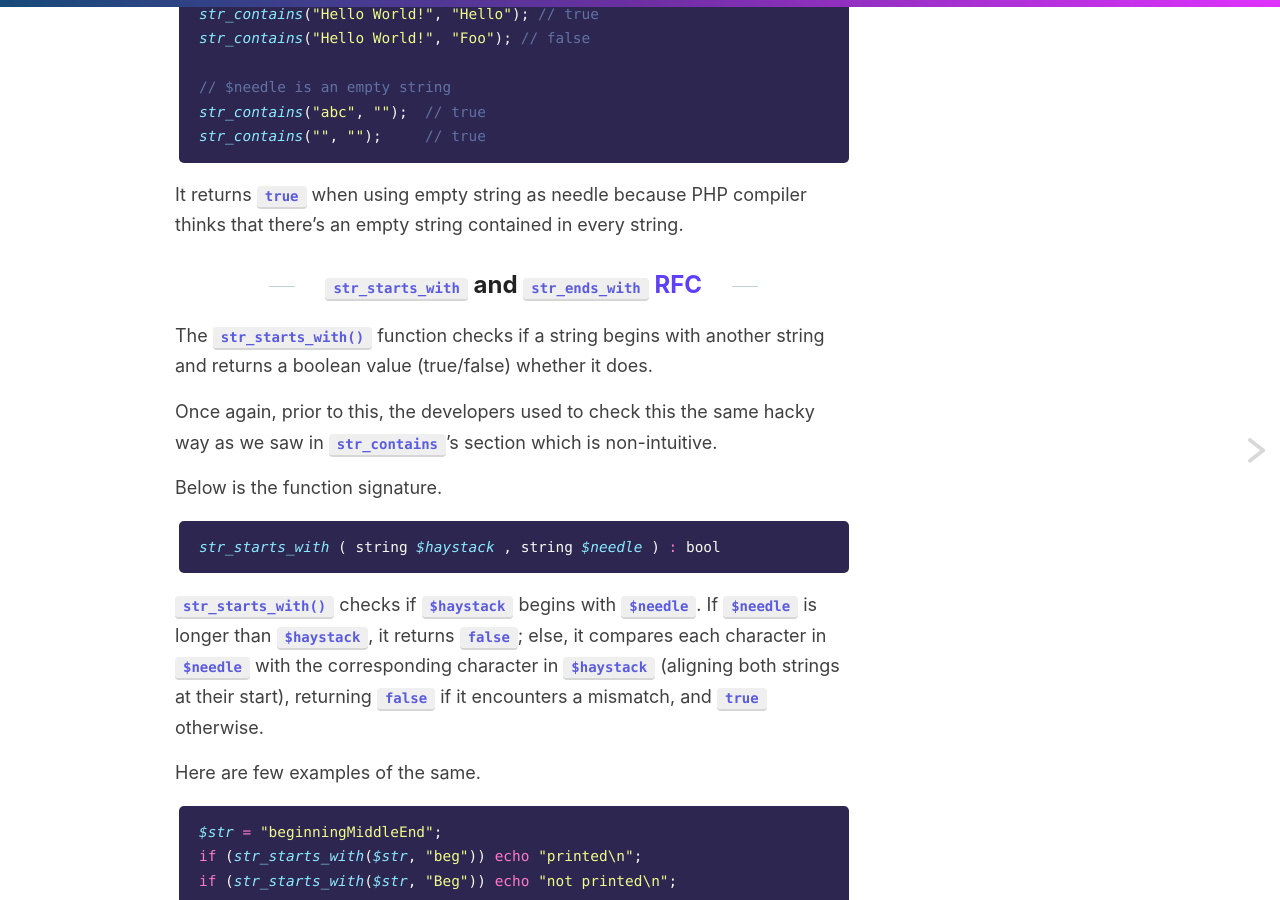
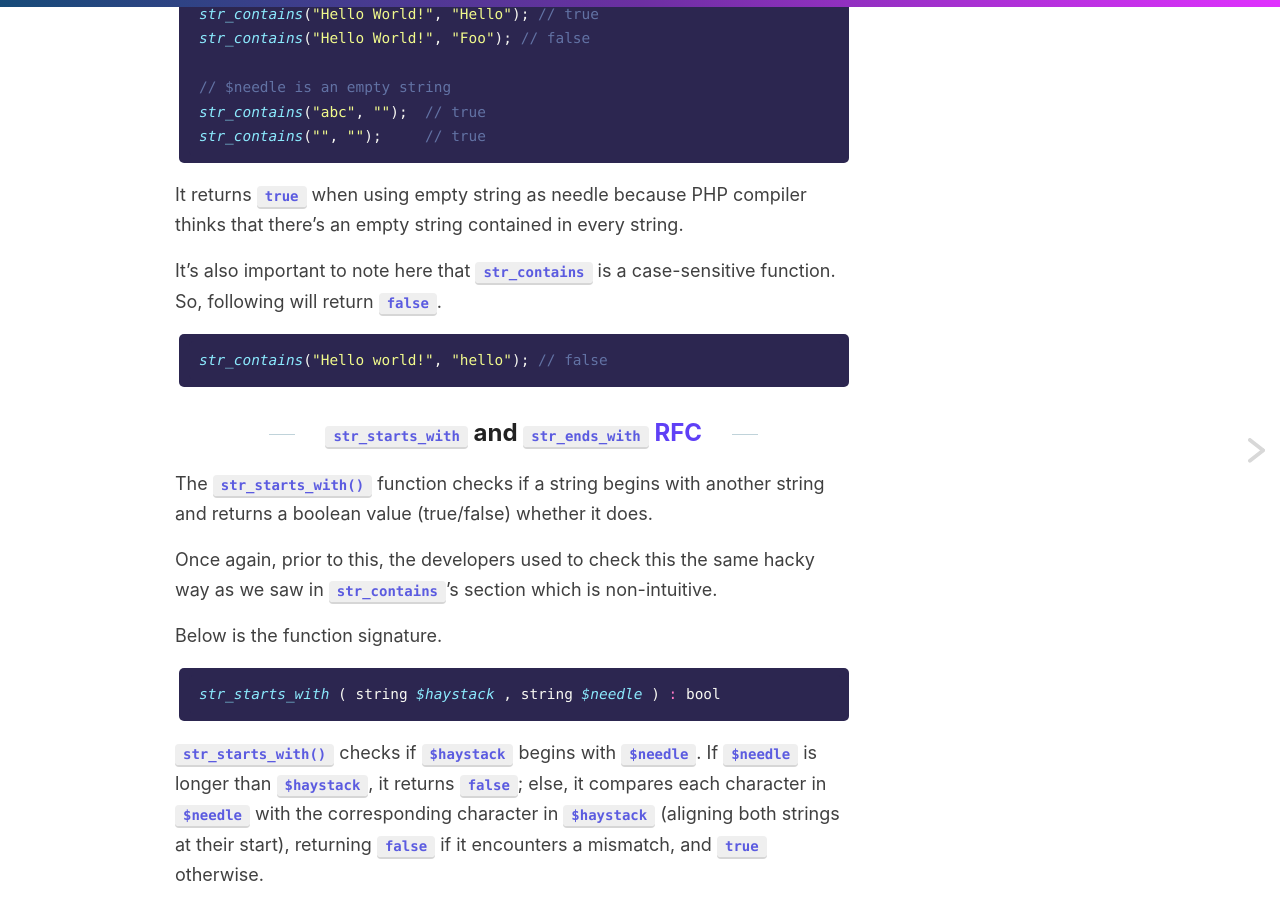
Before and after one commit to varunkumardev/amitmerchant1990.github.io, a Jekyll site: the page built from _posts/2020-06-13-new-string-functions-php8.md, in a window 1280 px wide and 900 px high, scrolled down 1764 px. Built offline with Jekyll 4.4.1, drawn with Linux system fonts in a browser that asks for light colours; comment, search, counter and statistics services are not loaded.

Commit message:
improve post.

````diff
--- a/_posts/2020-06-13-new-string-functions-php8.md
+++ b/_posts/2020-06-13-new-string-functions-php8.md
@@ -66,6 +66,12 @@ str_contains("", "");     // true
 
 It returns `true` when using empty string as needle because PHP compiler thinks that there's an empty string contained in every string.
 
+It's also important to note here that `str_contains` is a case-sensitive function. So, following will return `false`.
+
+```php
+str_contains("Hello world!", "hello"); // false
+```
+
 ## `str_starts_with` and `str_ends_with` [RFC](https://wiki.php.net/rfc/add_str_starts_with_and_ends_with_functions)
 
 The `str_starts_with()` function checks if a string begins with another string and returns a boolean value (true/false) whether it does.
````
